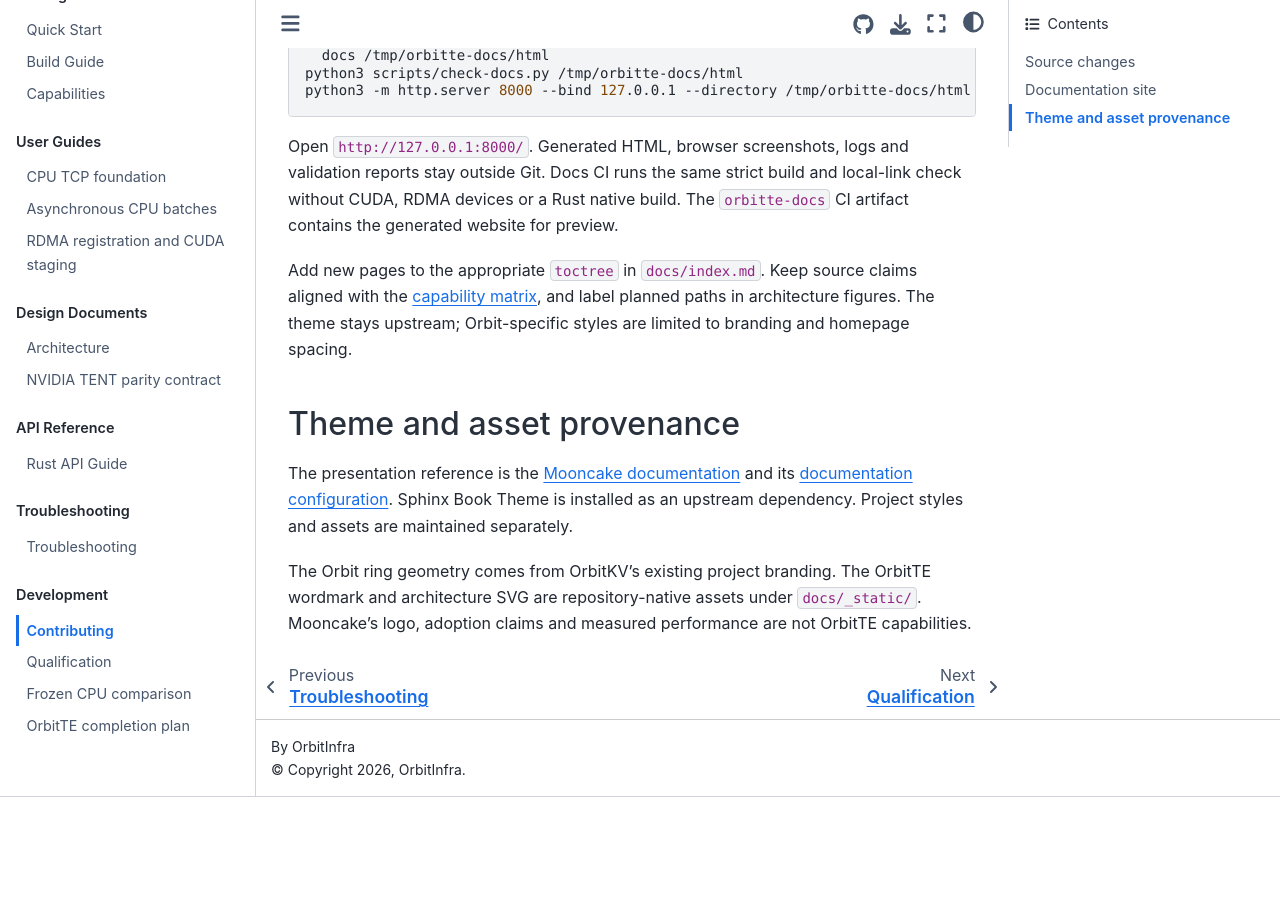
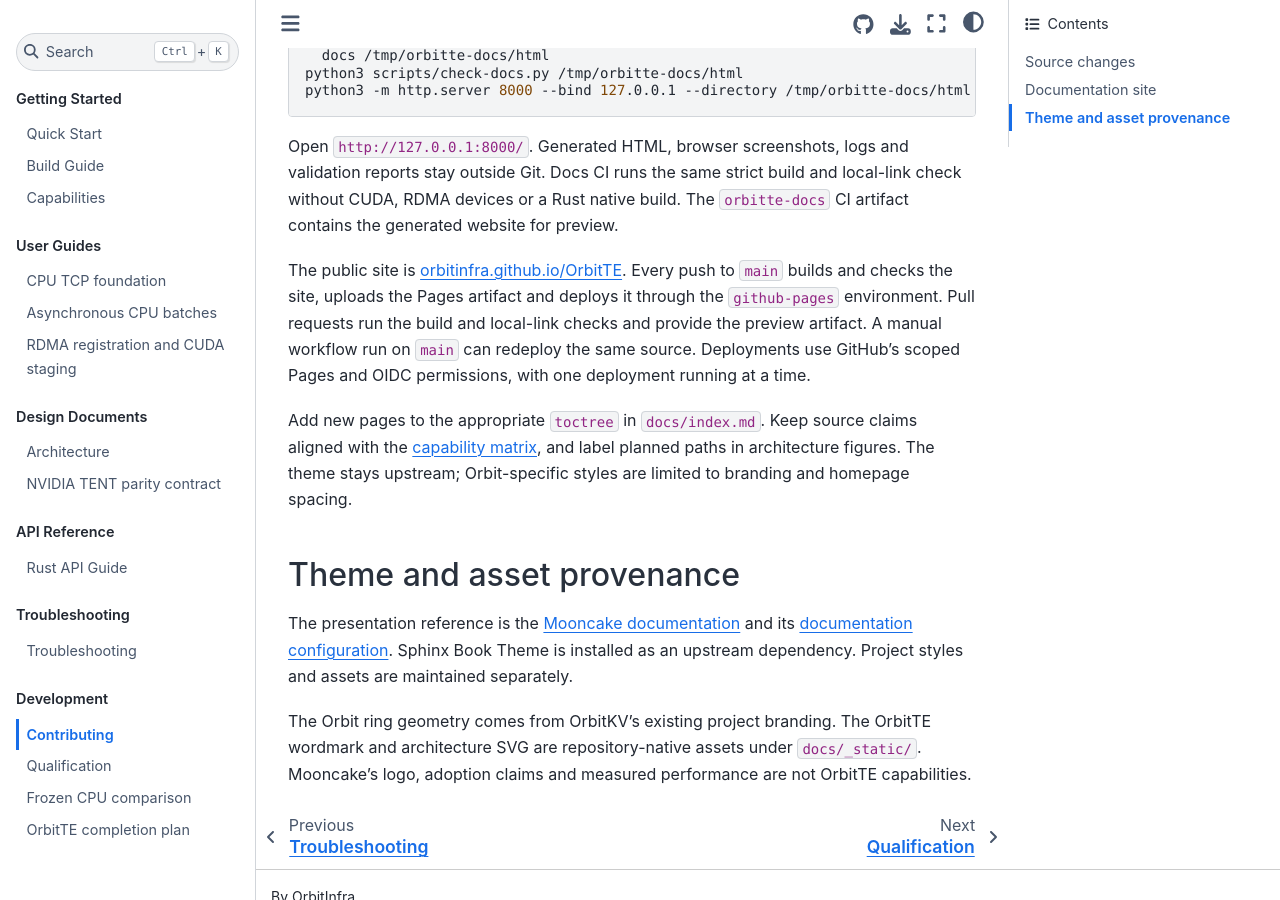
Before and after one commit to OrbitInfra/OrbitTE, a Sphinx documentation site: the page built from docs/contributing.md, in a window 1280 px wide and 900 px high, scrolled down 932 px. Built offline with Sphinx 7.4.7 and the Sphinx Book theme 1.1.4, drawn with Linux system fonts in a browser that asks for light colours; before the commit the page ends 1729 px from its top, so only the background shows below that.

Commit message:
ci(docs): deploy the documentation site to GitHub Pages

```diff
--- a/docs/conf.py
+++ b/docs/conf.py
@@ -6,6 +6,7 @@ project = "OrbitTE"
 author = "OrbitInfra"
 copyright = "2026, OrbitInfra"
 html_title = project
+html_baseurl = "https://orbitinfra.github.io/OrbitTE/"
 html_theme = "sphinx_book_theme"
 html_logo = "_static/orbitte-logo.svg"
 html_favicon = "_static/orbit-icon.svg"
--- a/docs/contributing.md
+++ b/docs/contributing.md
@@ -47,6 +47,13 @@ validation reports stay outside Git. Docs CI runs the same strict build and
 local-link check without CUDA, RDMA devices or a Rust native build. The
 `orbitte-docs` CI artifact contains the generated website for preview.
 
+The public site is [orbitinfra.github.io/OrbitTE](https://orbitinfra.github.io/OrbitTE/).
+Every push to `main` builds and checks the site, uploads the Pages artifact and
+deploys it through the `github-pages` environment. Pull requests run the build
+and local-link checks and provide the preview artifact. A manual workflow run
+on `main` can redeploy the same source. Deployments use GitHub's scoped Pages
+and OIDC permissions, with one deployment running at a time.
+
 Add new pages to the appropriate `toctree` in `docs/index.md`. Keep source
 claims aligned with the [capability matrix](capabilities.md), and label planned
 paths in architecture figures. The theme stays upstream; Orbit-specific
```
Also changed, not shown: README.md (+3 -3 lines), 1 other file.
